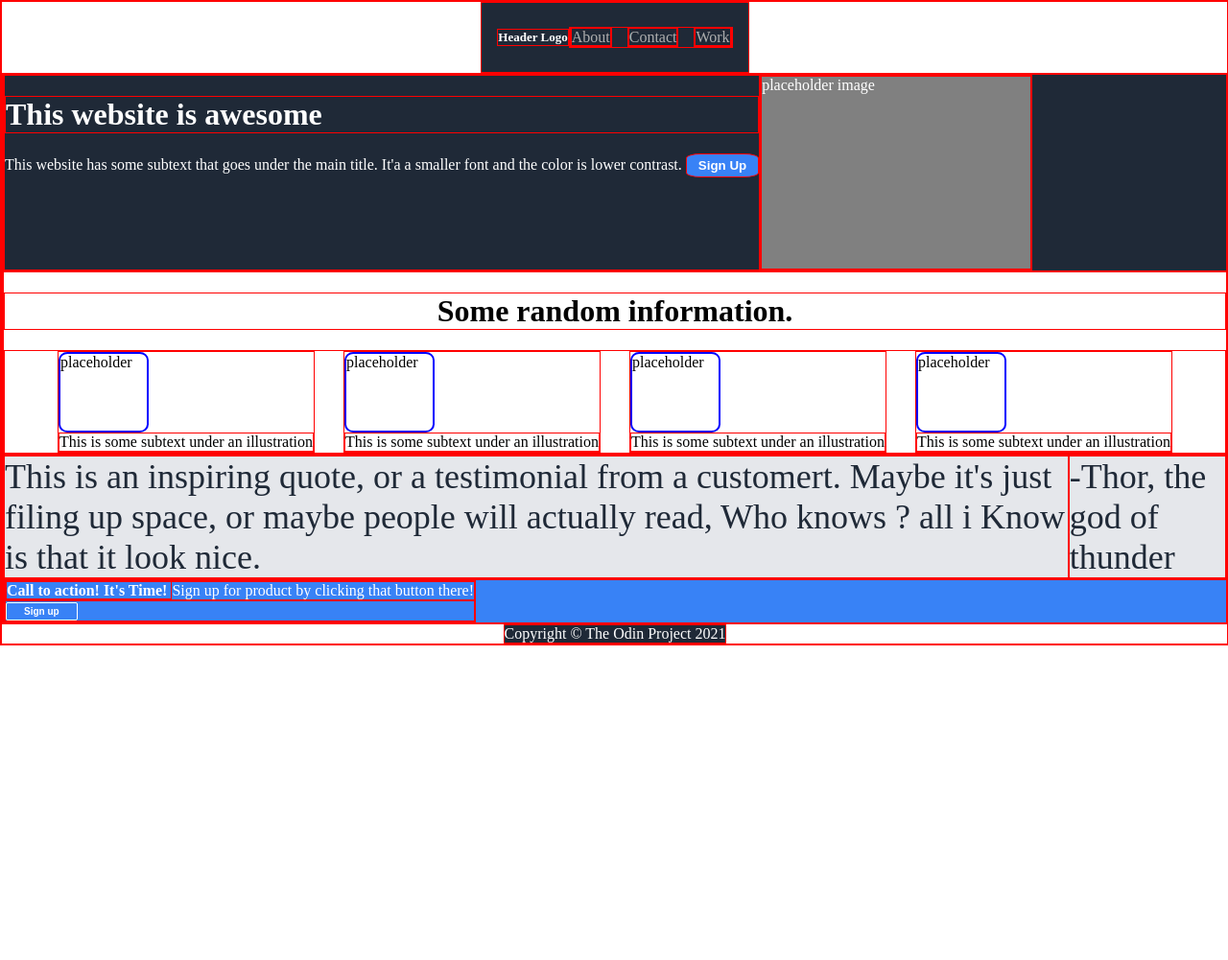
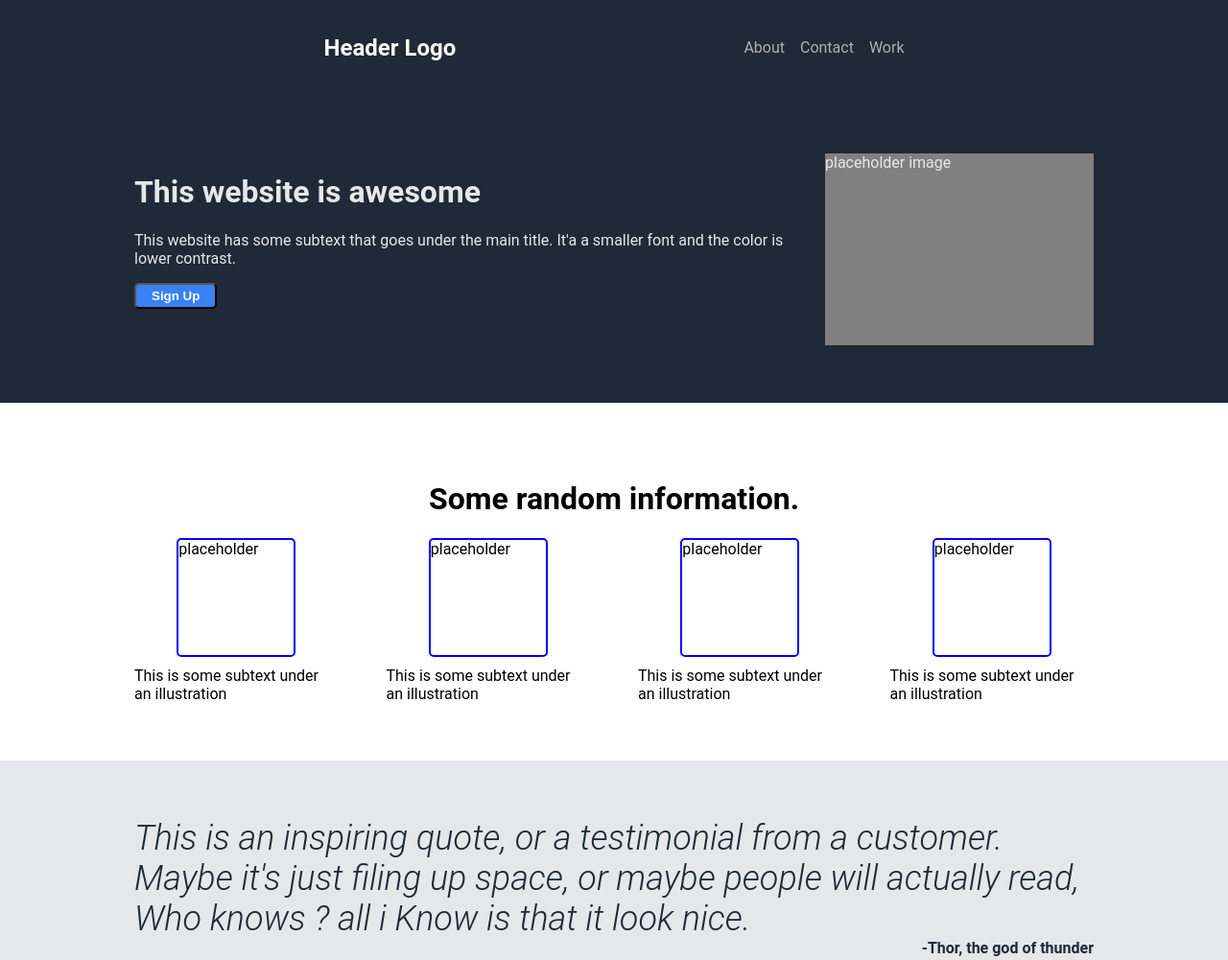
Before and after one commit to athklmrc/Project-Landing-Page, a plain HTML site: page index.html in a window 1280 px wide. Shown: the top 1001 px of the page at 96% size. Before the commit the page ends 800 px from the top, so only its background shows below. Drawn offline with Linux system fonts and the light colour scheme.

Commit message:
progress

```diff
--- a/index.html
+++ b/index.html
@@ -19,16 +19,19 @@
 
     <div class="content">
         <div class="sec1">
+            <div class="container">
                 <div class="sec1-left">
                     <h1> This website is awesome </h1>
-                 This website has some subtext that goes under the main title. It'a a smaller font and the color is lower contrast.
+                    <p>This website has some subtext that goes under the main title. It'a a smaller font and the color is lower contrast.</p>
                     <button> Sign Up </button>
                 </div>
                 <div class="sec1-right">
                     <div class="sec1-img"> placeholder image </div>
                 </div>
             </div>
+        </div>
         <div class="sec2">
+            <div class="container">
                 <h1> Some random information. </h1>
                 <div class="grid">
                     <div class="item">
@@ -49,19 +52,23 @@
                     </div>
                 </div>
             </div>
+        </div>
         <div class="sec3">
-            <div class="quote">This is an inspiring quote, or a testimonial from a customert. Maybe it's just filing up space, or maybe people will actually read, Who knows ? all i Know is that it look nice.</div>
+            <div class="container">
+                <div class="quote">This is an inspiring quote, or a testimonial from a customer. Maybe it's just filing up space, or maybe people will actually read, Who knows ? all i Know is that it look nice.</div>
                 <div class="author">-Thor, the god of thunder</div>
             </div>
+        </div>
         <div class="sec4">
-            <div class="bluebox">
-                <div>
+            <div class="container">
+                <div class="sec4-left">
                     <strong> Call to action! It's Time! </strong>
-                   Sign up for product by clicking that button there!
+                    <p> Sign up for product by clicking that button there! </p>
                 </div>
-                <div> <button> Sign up</button> </div>
+                <div class="sec4-right">
+                    <button> Sign up</button>
                 </div>
-
+            </div>
         </div>
     </div>
 
--- a/style.css
+++ b/style.css
@@ -1,42 +1,44 @@
-* {
-    border: 1px solid red;
-  }
-
 
 body {
+    font-family: 'Roboto', sans-serif ;
     display: flex;
     flex-direction: column;
-    align-items: center;
+    margin: auto;
+    width: auto;
+}
+
+.header , .sec1 , .sec2 , .sec3 , .sec4 , .footer {
+    display: flex;
     justify-content: center;
-    margin: auto;
-    width: 100%;
+}
+
+.container {
+    flex: 0 1 1000px;
+    margin: 60px;
 }
 
 .header {
-    display: flex;
-    flex-grow: 1;
     align-items: center;
     background-color: #1F2937;
     color: white;
-    width: auto;
     padding: 16px;
 }
 .header ul {
-    margin-left: auto;
+    margin-left: 300px;
+}
+.header h2 {
+    font-size: 24px;
+    color: #F9FAF8;
 }
 
-.header h2 {
-    font-size: small;
-
-}
-
-.sec1  , .sec3 , .sec4 {
-    display: flex;
-
-}
+/* SECTION1 */
 .sec1 {
     background-color: #1F2937;
-    color: white;
+    color: #E5E7EB;
+}
+.sec1 .container {
+    display: flex;
+    gap: 30px;
 }
 .sec1-img {
     background-color: gray;
@@ -47,38 +49,62 @@ body {
     background-color: #3882F6;
     color: white;
     font-weight: bold;
-    padding: 4px 12px;
-    border-radius: 20%;
+    padding: 4px 16px;
+    border-radius: 5px;
 }
 
+/* Blue Boxes Informations */
 .sec2 .grid {
     display: flex;
     justify-content: center;
     align-items: center;
-    gap: 30px;
-
+    gap: 50px;
 }
 .sec2 h1 {
     text-align: center;
 }
-
-.box {
+.sec2 .item {
+    display: flex;
+    flex-direction: column;
+    justify-content: center ;
+    align-items: center;
+    gap: 10px;
+}
+.sec2 .box {
     border: 2px solid blue;
-    border-radius: 10%;
-    height: 80px;
-    width: 90px;
+    border-radius: 5px;
+    height: 120px;
+    width: 120px;
 }
 
+/* QUOTE */
 .sec3 {
     background-color: #E5E7EB;
     color: #1F2937;
+}
+.sec3 .quote {
+    font-family: 'Roboto Light', sans-serif ;
     font-size: 36px;
+    font-style: italic;
+}
+.sec3 .author {
+    text-align: end;
+    font-size: 16px;
+    font-weight: bold;
 }
 
-
-.sec4 {
+/* CALL TO ACTION */
+.sec4 .container {
+    color: white;
+    display: flex;
+    align-items: center;
+    justify-content: center;
     background-color: #3882F6;
-    color: white;
+    padding: 40px;
+    border-radius: 5px;
+}
+.sec4-right {
+    margin-left: 80px;
 }
 .sec4 button {
     color: white;
@@ -96,15 +122,17 @@ ul {
     margin: 0;
     padding: 0;
     gap: 16px;
-  }
+}
 
-  a {
+a {
     text-decoration: none;
     color: rgb(175, 175, 175);
-  }
+}
 
 
 .footer {
     background-color: #1F2937;
     color: white;
+    height: 60px;
+    align-items: center;
 }
```
Lines whose indentation alone changed are shown as unchanged.
